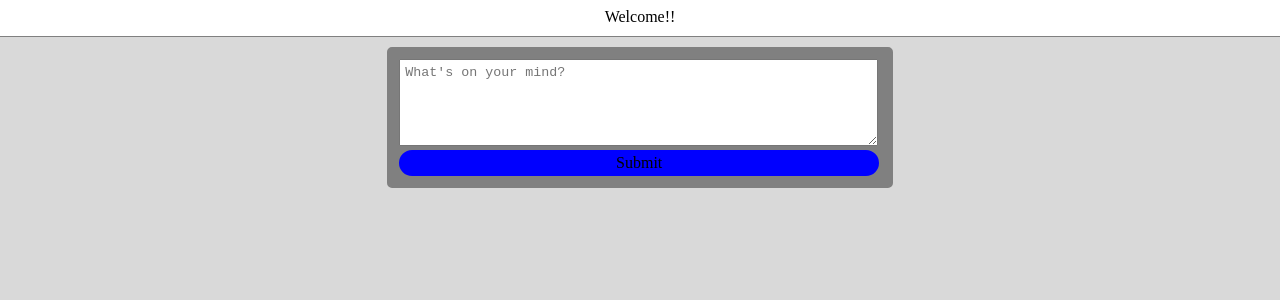
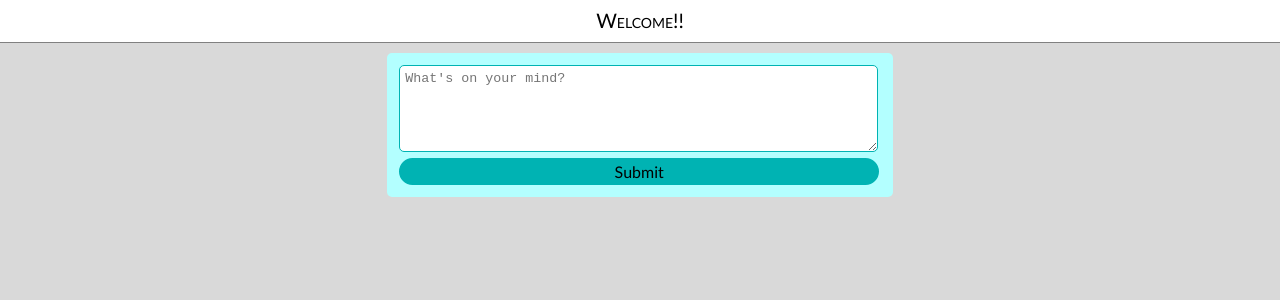
Before and after one commit to chalt0319/Twitter-Clone, an Angular app in the folder twitter/: page / in a window 1280 px wide. Shown: the top 300 px of the page. Built offline with nearby package versions, Linux system fonts and the light colour scheme.

Commit message:
add CSS styling to look more like Twitter

```diff
--- a/twitter/src/app/app.component.css
+++ b/twitter/src/app/app.component.css
@@ -1,4 +1,7 @@
 #header {
+  font-family: Trebuchet MS, sans-serif;
+  font-variant: small-caps;
+  font-size: 20px;
   width: 100%;
   background: white;
   text-align: center;
@@ -14,10 +17,11 @@
 .submit {
   text-align: center;
   width: 98%;
-  background: blue;
+  background: #00b3b3;
   padding: 2px;
-  border: 2px solid blue;
+  border: 2px solid #00b3b3;
   border-radius: 30px;
+  margin-top: 3px;
 }
 
 .feed {
@@ -26,8 +30,17 @@
 }
 
 .feed-box {
-  background: grey;
-  border: 2px solid grey;
+  background: white;
+  border: 2px solid white;
+  border-radius: 5px;
+  padding: 10px;
+  border-bottom: 1px solid #d9d9d9;
+  /* margin-bottom: 20px; */
+}
+
+.form.feed-box {
+  background: #b3ffff;
+  border: 2px solid #b3ffff;
   border-radius: 5px;
   padding: 10px;
   margin-bottom: 20px;
@@ -36,4 +49,6 @@
 textarea {
   width: 97%;
   padding: 5px;
+  border-radius: 5px;
+  border-color: #00b3b3;
 }
--- a/twitter/src/app/app.component.html
+++ b/twitter/src/app/app.component.html
@@ -5,7 +5,6 @@
   <div class="form feed-box">
     <textarea name="name" rows="5" cols="80" placeholder="What's on your mind?" #post ngModel></textarea>
     <div (click)="addPost(post.value)" (click)="post.value = ''" class="submit">Submit</div>
-
   </div>
   <div class="feed-box" *ngFor="let post of postArray">
     {{post}}
--- a/twitter/src/styles.css
+++ b/twitter/src/styles.css
@@ -2,4 +2,5 @@
 
 body {
   background: #d9d9d9;
+  font-family: Trebuchet MS, sans-serif;
 }
```
